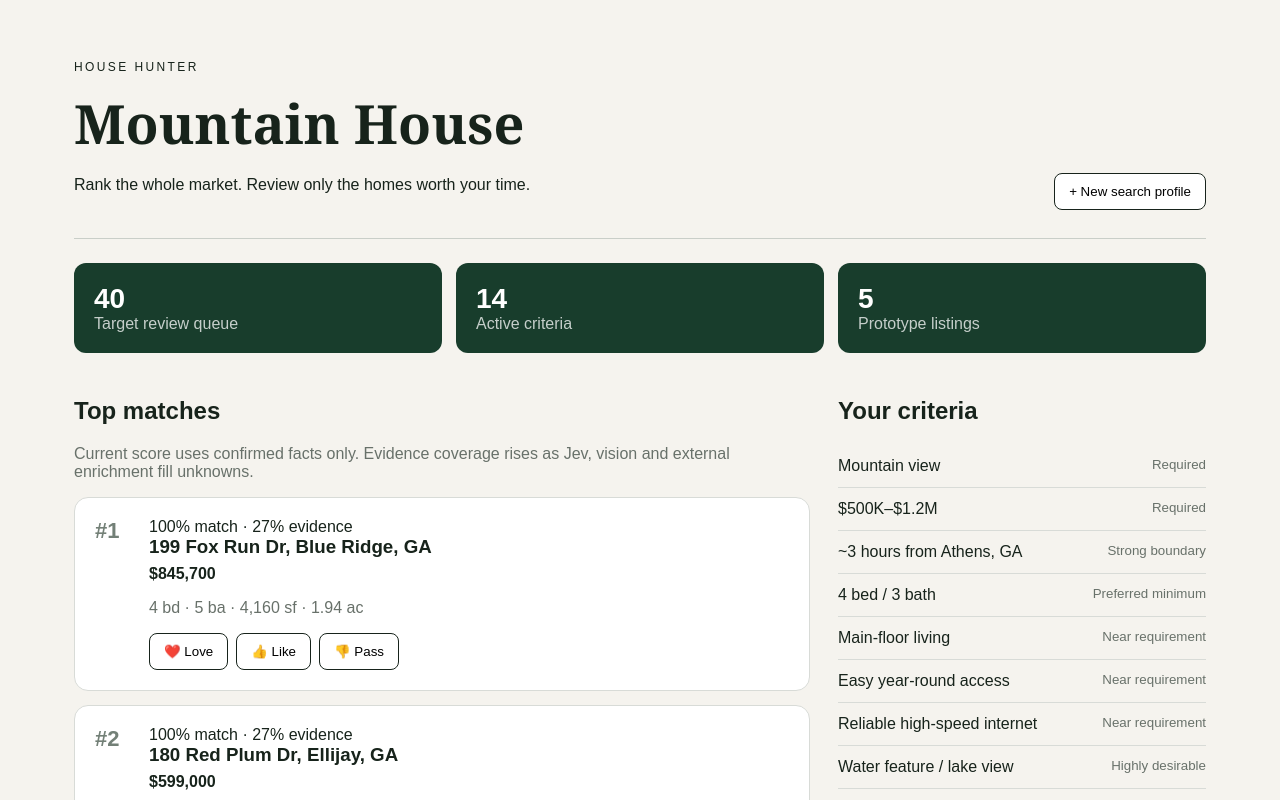
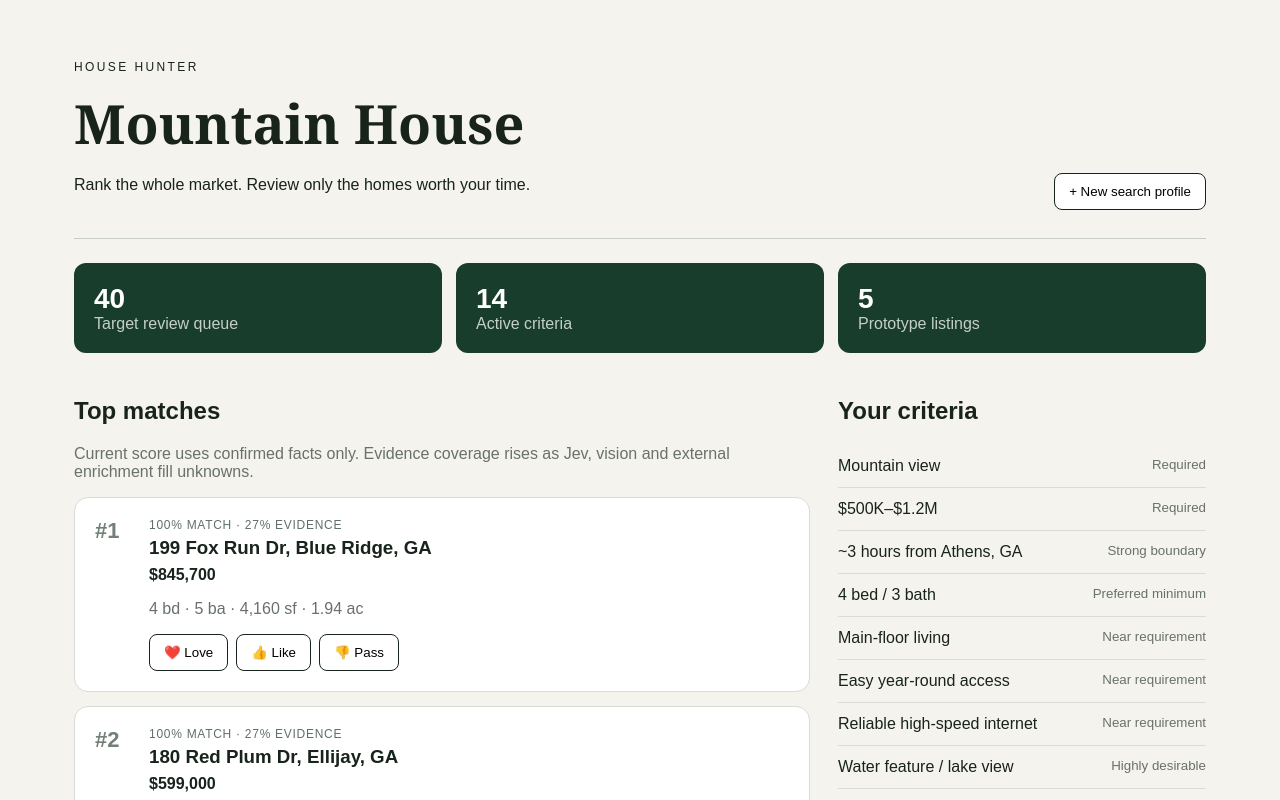
Before and after one commit to klill6506/house-hunter, a Next.js app: page / in a window 1280 px wide. Shown: the top 800 px of the page. Built offline with nearby package versions, Linux system fonts and the light colour scheme.

Commit message:
Style scores and selected reactions

```diff
--- a/app/style.css
+++ b/app/style.css
@@ -1 +1,2 @@
 *{box-sizing:border-box}body{margin:0;background:#f5f3ee;color:#17231b;font-family:Arial,sans-serif}main{max-width:1180px;margin:auto;padding:48px 24px}header{display:flex;justify-content:space-between;gap:24px;align-items:end;border-bottom:1px solid #c9cec8;padding-bottom:28px}h1{font-family:Georgia,serif;font-size:54px;margin:5px 0}.eyebrow{letter-spacing:.2em;font-size:12px}.muted{color:#68716a}button{border:1px solid #17231b;background:white;padding:10px 14px;border-radius:8px;cursor:pointer}.stats{display:grid;grid-template-columns:repeat(3,1fr);gap:14px;margin:24px 0}.stats div{background:#183d2c;color:white;padding:20px;border-radius:12px}.stats b{display:block;font-size:28px}.stats span{opacity:.75}.grid{display:grid;grid-template-columns:2fr 1fr;gap:28px}.card{display:grid;grid-template-columns:54px 1fr;background:white;border:1px solid #d8dbd7;border-radius:14px;padding:20px;margin:14px 0}.rank{font-size:22px;font-weight:bold;color:#738077}.card h3{margin:0 0 7px}.card p{color:#68716a}.actions{display:flex;gap:8px}.criterion{display:flex;justify-content:space-between;border-bottom:1px solid #d8dbd7;padding:12px 0;gap:15px}.criterion small{color:#68716a;text-align:right}.note{background:#e7ece7;padding:14px;border-radius:10px;font-size:13px;line-height:1.5}@media(max-width:760px){header{align-items:start;flex-direction:column}h1{font-size:40px}.grid{grid-template-columns:1fr}.stats{grid-template-columns:1fr 1fr 1fr}}
+.score{font-size:12px;text-transform:uppercase;letter-spacing:.06em;color:#607066;margin-bottom:5px}.actions button.selected{background:#183d2c;color:white}
```
